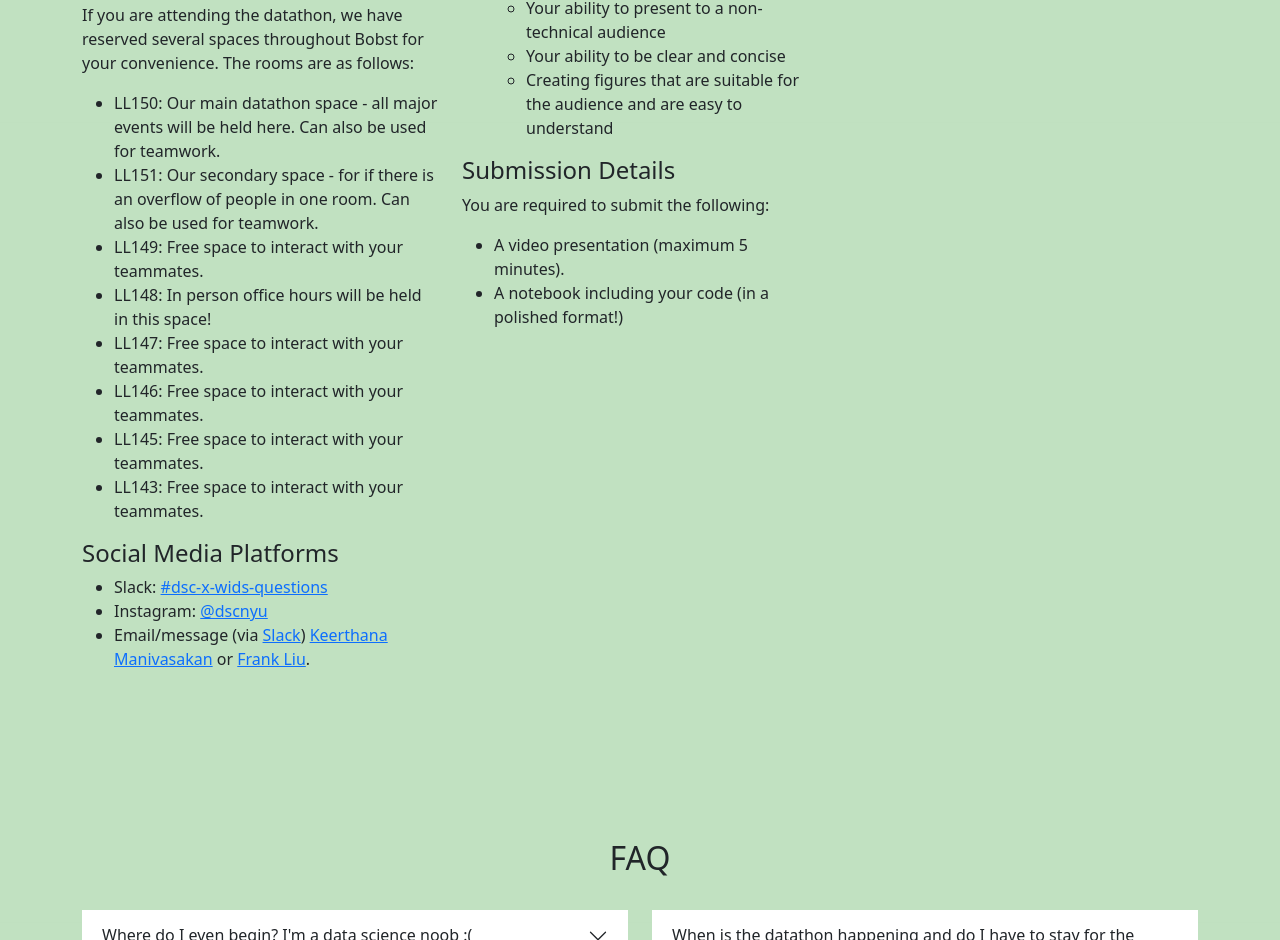
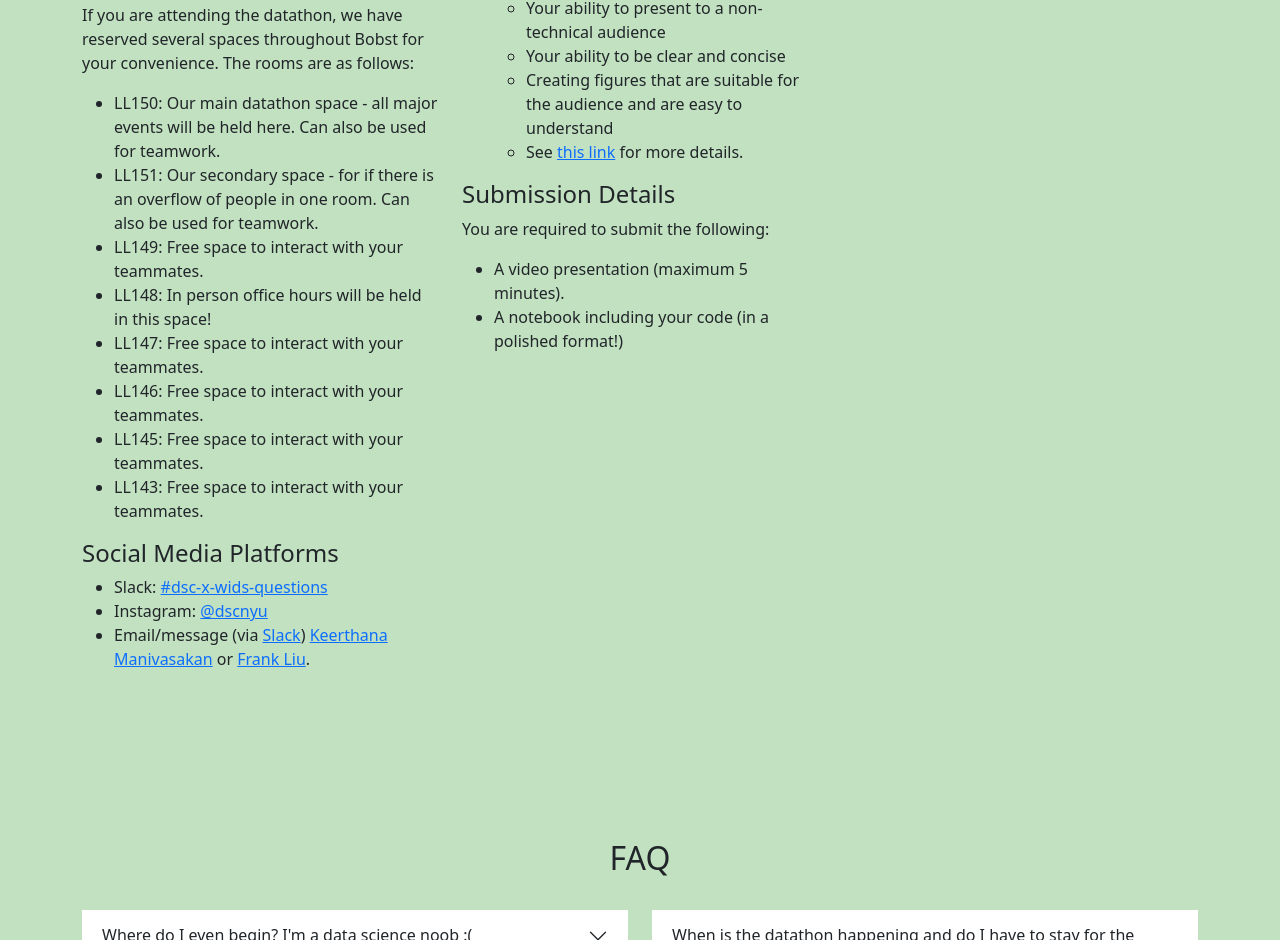
Before and after one commit to DSCxWIDS/DSCxWIDS.github.io, a plain HTML site: page index.html in a window 1280 px wide. Shown: the part 3077-4017 px from the top of the page. Drawn offline with nearby package versions, Linux system fonts and the light colour scheme.

Commit message:
judging criteria

```diff
--- a/index.html
+++ b/index.html
@@ -169,6 +169,9 @@
                         <li>Your ability to present to a non-technical audience</li>
                         <li>Your ability to be clear and concise</li>
                         <li>Creating figures that are suitable for the audience and are easy to understand</li>
+                    </ul>
+                    <ul>
+                        <li>See <a href="https://docs.google.com/document/d/19FS_WsNdHxJw8rrjIzt1FdtHr6uuweMpQ4Wz6QhI00o/edit?usp=sharing">this link</a> for more details.</li>
                     </ul>
                 </ul>
                 <h4>Submission Details</h4>
```
